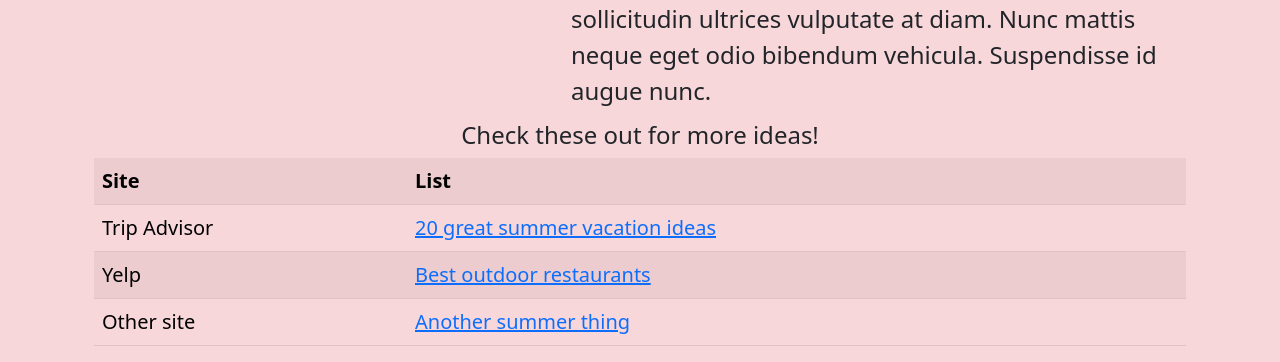
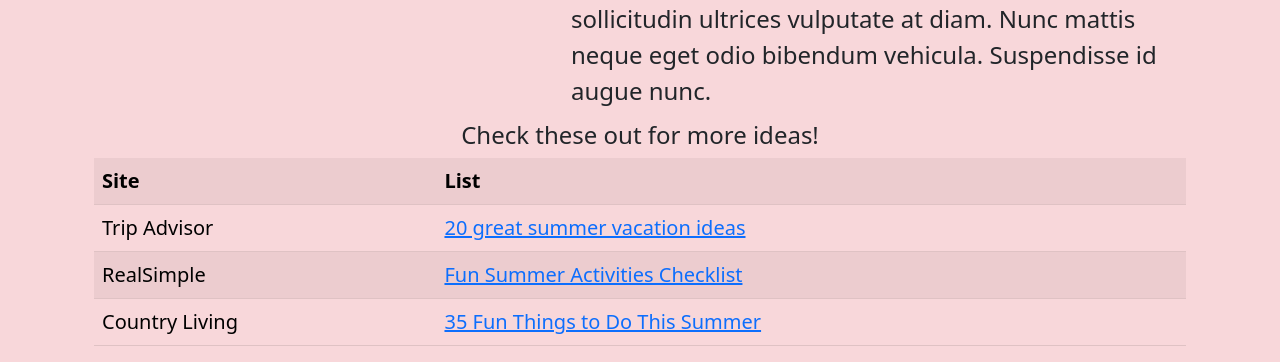
Before and after one commit to Cmendence/week-09-bootstrap, a website: page page2.html in a window 1280 px wide. Shown: the part 1877-2239 px from the top of the page. Drawn offline with nearby package versions, Linux system fonts and the light colour scheme.

Commit message:
updated HTML

```diff
--- a/page2.html
+++ b/page2.html
@@ -212,20 +212,20 @@
         <tr>
           <td>Trip Advisor</td>
           <td>
-            <a href="https://www.tripadvisor.com/Articles-lkAEzTnXYKyA-Summer_vacation_ideas_usa.html">20 great summer vacation ideas</a>
+            <a href="https://www.tripadvisor.com/Articles-lkAEzTnXYKyA-Summer_vacation_ideas_usa.html" target="_blank">20 great summer vacation ideas</a>
           </td>
         </tr>
         <tr>
-          <td>Yelp</td>
+          <td>RealSimple</td>
           <td>
-            <a href="#">Best outdoor restaurants</a>
+            <a href="https://www.realsimple.com/work-life/entertainment/summer-activities" target="_blank">Fun Summer Activities Checklist</a>
           </td>
         </tr>
 
         <tr>
-          <td>Other site</td>
+          <td>Country Living</td>
           <td>
-            <a href="#">Another summer thing</a>
+            <a href="https://www.countryliving.com/life/g3537/end-of-summer-activities/" target="_blank">35 Fun Things to Do This Summer</a>
           </td>
         </tr>
       </table>
```
Also changed, not shown: index.html (+0 -2 lines).
